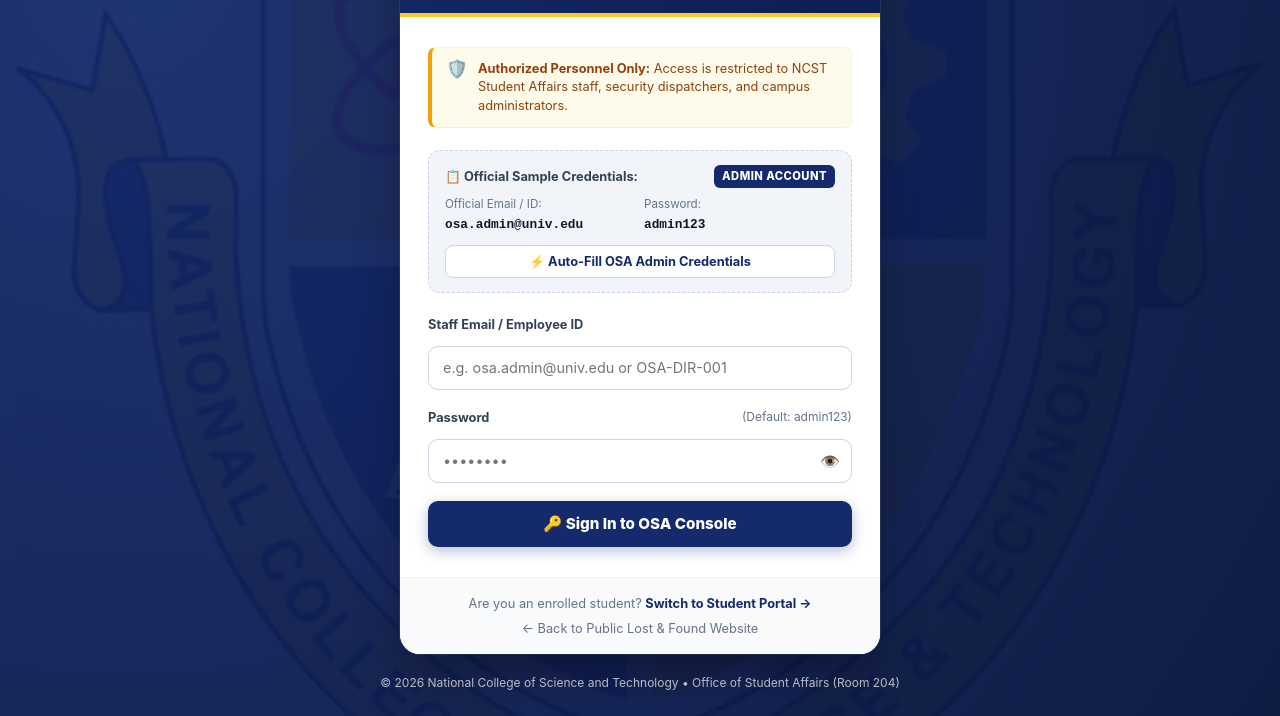
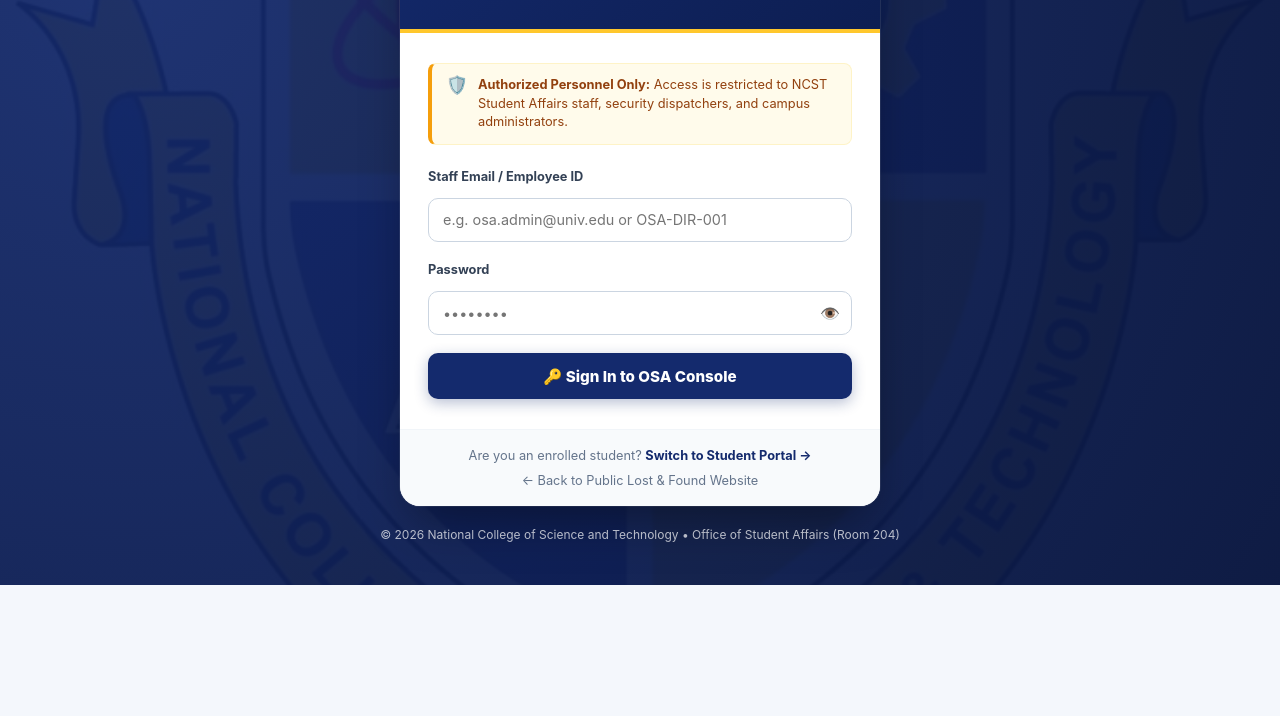
Before and after one commit to itskazue/gadgetguard, a website: page public/osa/login.html in a window 1280 px wide. Shown: the part 215-931 px from the top of the page. After the commit the page ends 800 px from the top, so only its background shows below. Drawn offline with Linux system fonts and the light colour scheme; no server answers.

Commit message:
Remove demo credentials boxes, auto-fill shortcuts and toasts for clean live demo

```diff
--- a/public/osa/login.html
+++ b/public/osa/login.html
@@ -124,74 +124,6 @@
       align-items: flex-start;
     }
 
-    .sample-account-box {
-      background: #f1f5f9;
-      border: 1px dashed #cbd5e1;
-      border-radius: 12px;
-      padding: 14px 16px;
-      margin-bottom: 22px;
-    }
-
-    .sample-header {
-      display: flex;
-      justify-content: space-between;
-      align-items: center;
-      margin-bottom: 8px;
-    }
-
-    .sample-tag {
-      font-size: 0.7rem;
-      font-weight: 800;
-      text-transform: uppercase;
-      background: #142a6d;
-      color: #ffffff;
-      padding: 3px 8px;
-      border-radius: 6px;
-      letter-spacing: 0.04em;
-    }
-
-    .sample-grid {
-      display: grid;
-      grid-template-columns: 1fr 1fr;
-      gap: 8px;
-      font-size: 0.8rem;
-      margin-bottom: 10px;
-    }
-
-    .sample-field-label {
-      color: #64748b;
-      font-size: 0.725rem;
-      margin-bottom: 2px;
-    }
-
-    .sample-field-val {
-      font-weight: 700;
-      color: #0f172a;
-      font-family: monospace;
-    }
-
-    .btn-quick-fill {
-      width: 100%;
-      background: #ffffff;
-      border: 1px solid #cbd5e1;
-      padding: 8px;
-      border-radius: 8px;
-      font-size: 0.8rem;
-      font-weight: 700;
-      color: #142a6d;
-      cursor: pointer;
-      display: flex;
-      align-items: center;
-      justify-content: center;
-      gap: 6px;
-      transition: all 0.2s;
-    }
-
-    .btn-quick-fill:hover {
-      background: #e2e8f0;
-      border-color: #94a3b8;
-    }
-
     .form-group {
       margin-bottom: 18px;
     }
@@ -295,27 +227,6 @@
         </div>
       </div>
 
-      <!-- Sample Account Preset Box -->
-      <div class="sample-account-box">
-        <div class="sample-header">
-          <span style="font-size: 0.8rem; font-weight: 700; color: #334155;">📋 Official Sample Credentials:</span>
-          <span class="sample-tag">Admin Account</span>
-        </div>
-        <div class="sample-grid">
-          <div>
-            <div class="sample-field-label">Official Email / ID:</div>
-            <div class="sample-field-val">osa.admin@univ.edu</div>
-          </div>
-          <div>
-            <div class="sample-field-label">Password:</div>
-            <div class="sample-field-val">admin123</div>
-          </div>
-        </div>
-        <button type="button" class="btn-quick-fill" onclick="autoFillAdminCredentials()">
-          ⚡ Auto-Fill OSA Admin Credentials
-        </button>
-      </div>
-
       <!-- Login Form -->
       <form onsubmit="handleOsaAdminLogin(event)">
         <div class="form-group">
@@ -326,7 +237,6 @@
         <div class="form-group">
           <div style="display: flex; justify-content: space-between; align-items: center; margin-bottom: 6px;">
             <label class="form-label" for="osa-password" style="margin: 0;">Password</label>
-            <span style="font-size: 0.75rem; color: #64748b;">(Default: admin123)</span>
           </div>
           <div style="position: relative;">
             <input type="password" id="osa-password" class="form-control" placeholder="••••••••" required autocomplete="current-password">
@@ -365,12 +275,6 @@
         SwalHelper.warning('Access Denied', 'Your account does not have OSA administrative privileges. Please log in with an authorized OSA staff account.');
       }
     });
-
-    function autoFillAdminCredentials() {
-      document.getElementById('osa-email').value = 'osa.admin@univ.edu';
-      document.getElementById('osa-password').value = 'admin123';
-      SwalHelper.toast ? SwalHelper.toast('info', 'Credentials Populated', 'Click "Sign In to OSA Console" to proceed.') : null;
-    }
 
     function togglePasswordVisibility() {
       const pass = document.getElementById('osa-password');
```
Also changed, not shown: public/js/public.js (+0 -25 lines), public/js/scanner.js (+2 -18 lines).
